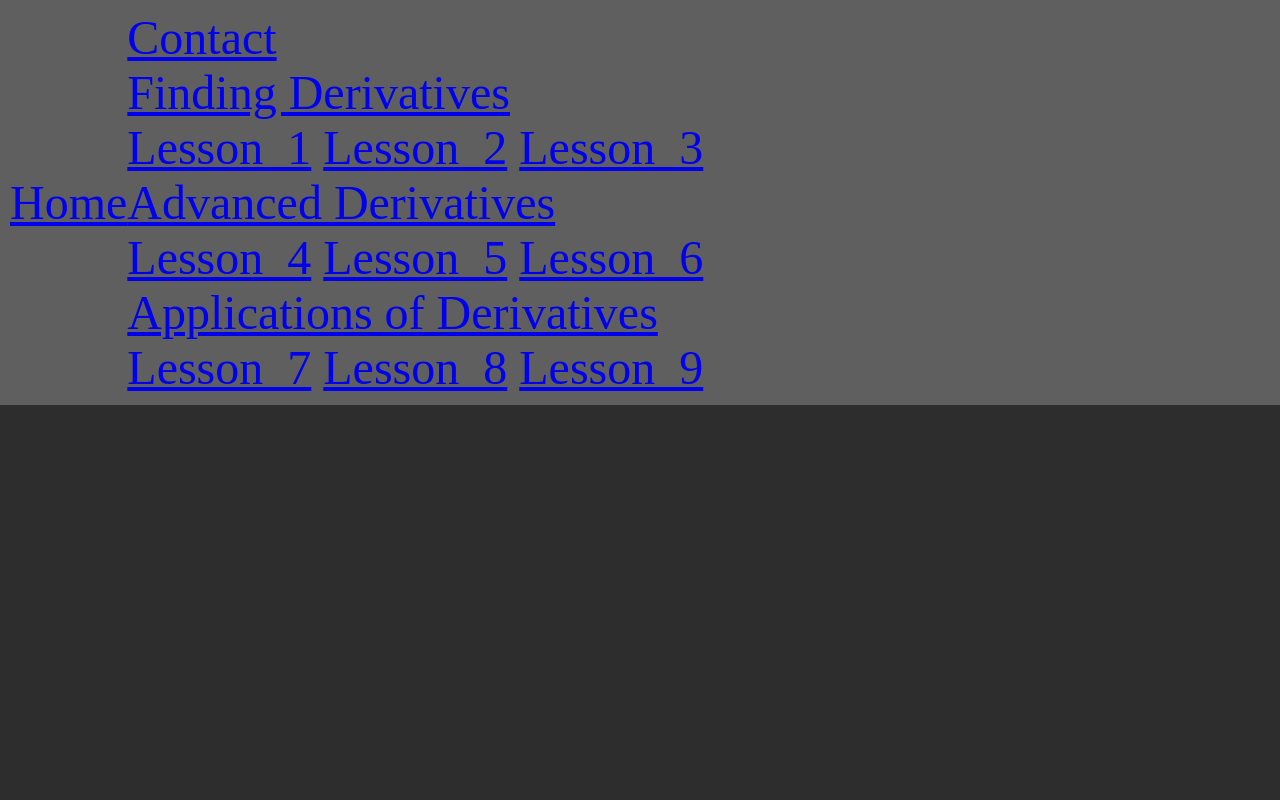
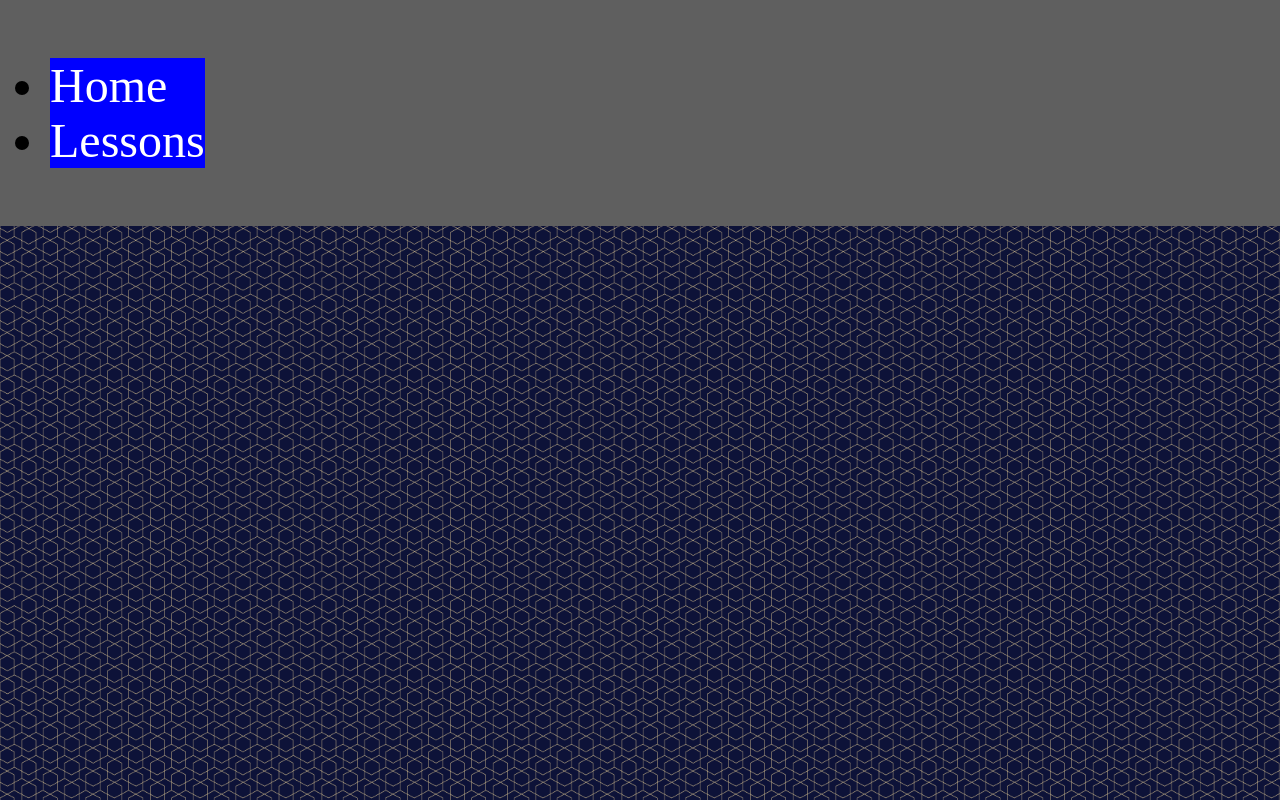
Before and after one commit to AnonymousRand/CruzHacks2023, a plain HTML site: page index.html in a window 1280 px wide. Drawn offline with Linux system fonts and the light colour scheme.

Commit message:
started lessons, restarted webdev

```diff
--- a/index.html
+++ b/index.html
@@ -9,35 +9,11 @@
   </head>
   <body>
     <div class="navbar">
-        <a href="#">Home</a>
-        <div class="dropdown">
-          <a href="#">Contact</a>
-          <div class="dropdown-content">
-            <div class="dropdown-submenu">
-              <a href="#">Finding Derivatives</a>
-              <div class="dropdown-drop-content">
-                <a href="#">Lesson_1</a>
-                <a href="#">Lesson_2</a>
-                <a href="#">Lesson_3</a>
-              </div>
-            </div>
-            <div class="dropdown-submenu">
-              <a href="#">Advanced Derivatives</a>
-              <div class="dropdown-drop-content">
-                <a href="#">Lesson_4</a>
-                <a href="#">Lesson_5</a>
-                <a href="#">Lesson_6</a>
-              </div>
-            </div>
-            <div class="dropdown-submenu">
-              <a href="#">Applications of Derivatives</a>
-              <div class="dropdown-drop-content">
-                <a href="#">Lesson_7</a>
-                <a href="#">Lesson_8</a>
-                <a href="#">Lesson_9</a>
-              </div>
-            </div>
-          </div>
-        </div>
-      </div>
+      <ul>
+        <li class="active"><a href='#'>Home</a></li>
+        <li class="active"><a href='#'>Lessons</a></li>
+
+      </ul>
+    </div>
+  </body>
 </html>
```
Also changed, not shown: oriental-tiles.png (added), pexels-matheus-viana-2414036.jpg (added).
